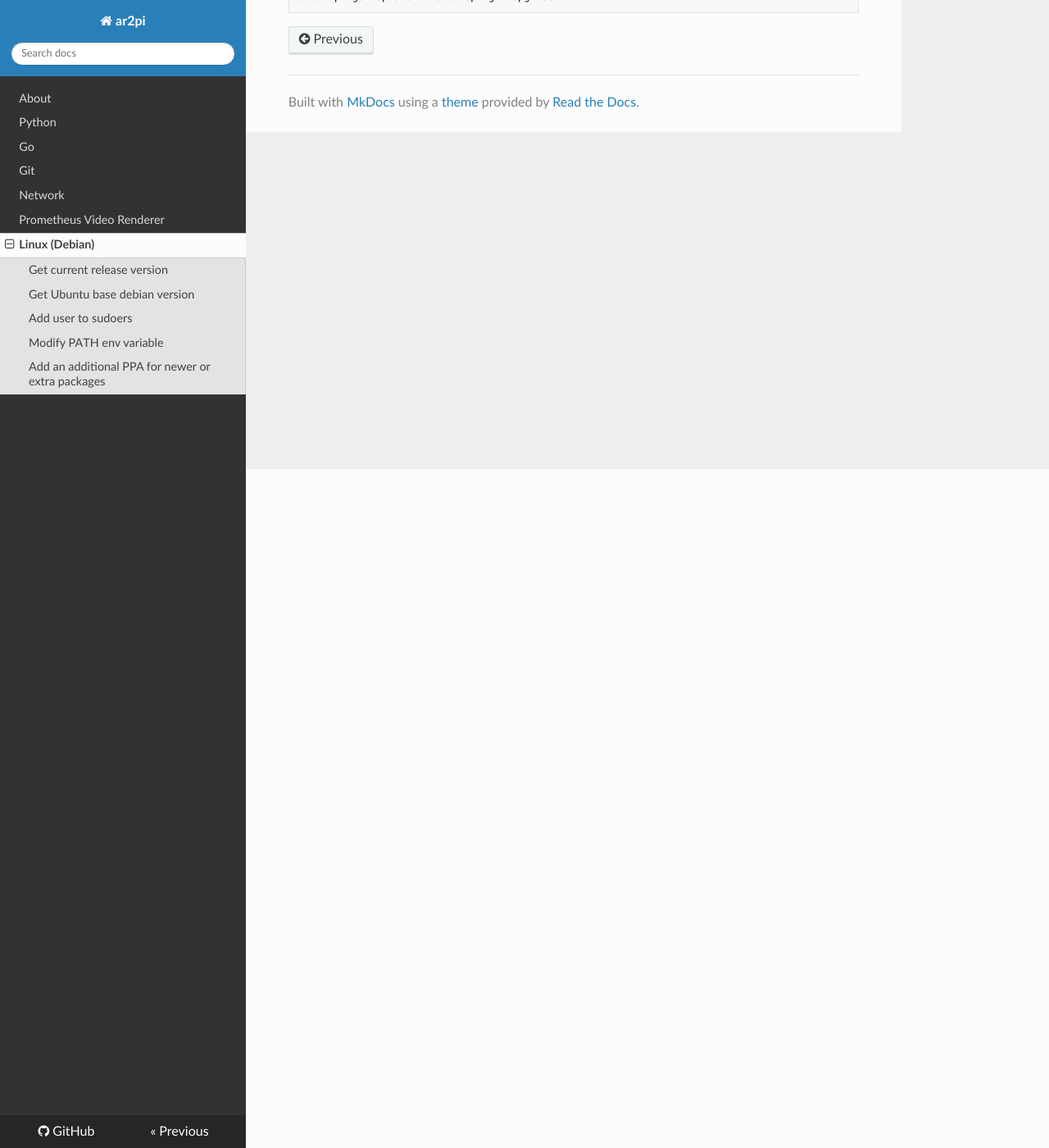
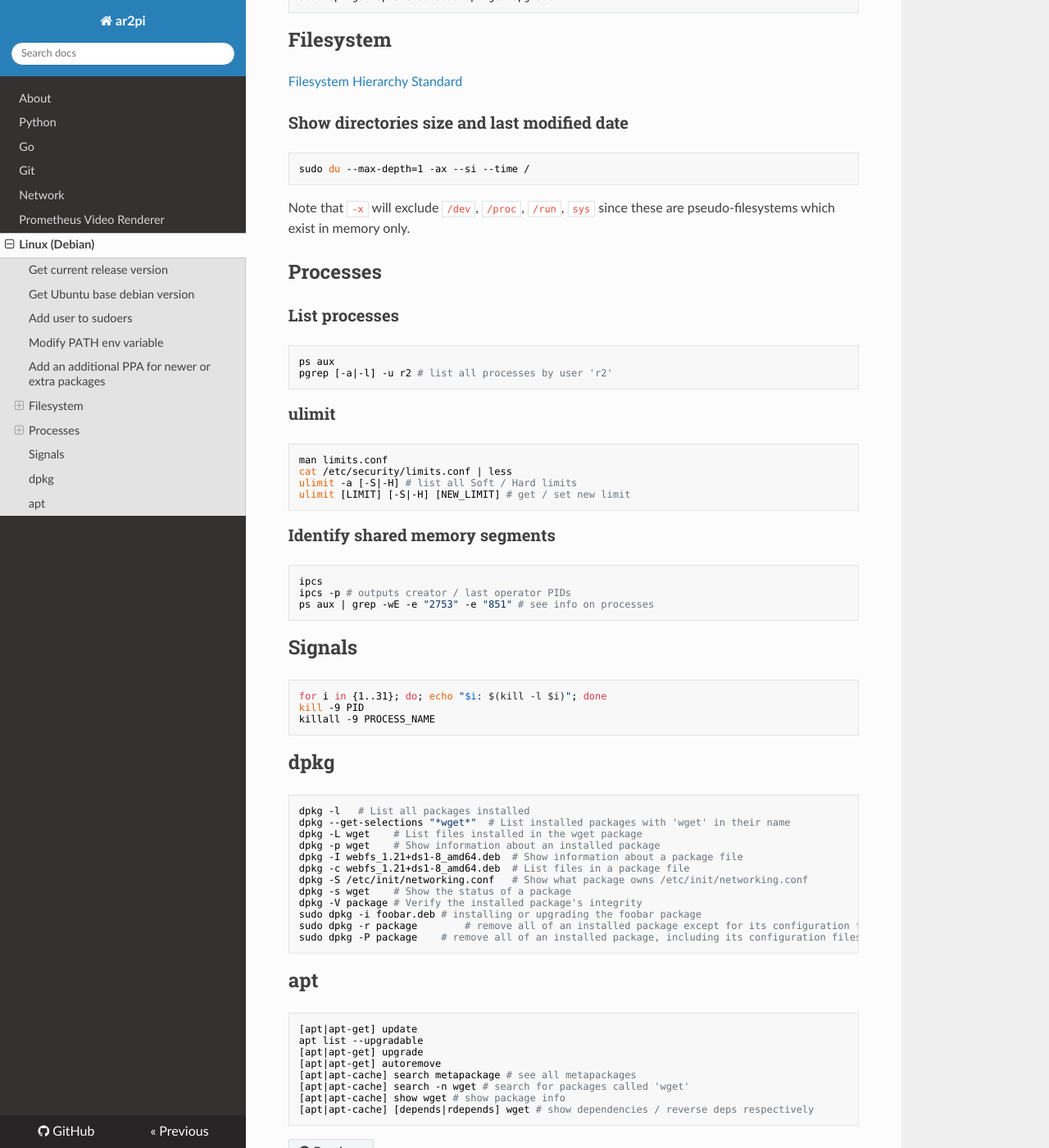
Before and after one commit to ar2pi/ar2pi, an MkDocs documentation site: the page built from docs/linux-debian.md, in a window 1280 px wide and 1400 px high, scrolled down 828 px. Shown: the whole window at 82% size. Built offline with MkDocs 1.6.1, drawn with Linux system fonts in a browser that asks for light colours; nearby versions of some CDN libraries.

Commit message:
add linux docs and python shebang

````diff
--- a/docs/linux-debian.md
+++ b/docs/linux-debian.md
@@ -39,3 +39,78 @@ curl https://keyserver.ubuntu.com/pks/lookup?op=get&search=0xe1dd270288b4e603069
 
 sudo apt-get update && sudo apt-get upgrade
 ```
+
+## Filesystem
+
+[Filesystem Hierarchy Standard](https://refspecs.linuxfoundation.org/FHS_3.0/fhs-3.0.pdf)
+
+### Show directories size and last modified date
+
+```sh
+sudo du --max-depth=1 -ax --si --time /
+```
+Note that `-x` will exclude `/dev`, `/proc`, `/run`, `sys` since these are pseudo-filesystems which exist in memory only.
+
+## Processes
+
+### List processes
+
+```sh
+ps aux
+pgrep [-a|-l] -u r2 # list all processes by user 'r2'
+```
+
+### ulimit
+
+```sh
+man limits.conf
+cat /etc/security/limits.conf | less
+ulimit -a [-S|-H] # list all Soft / Hard limits
+ulimit [LIMIT] [-S|-H] [NEW_LIMIT] # get / set new limit
+```
+
+### Identify shared memory segments
+
+```sh
+ipcs
+ipcs -p # outputs creator / last operator PIDs
+ps aux | grep -wE -e "2753" -e "851" # see info on processes
+```
+
+## Signals
+
+```sh
+for i in {1..31}; do; echo "$i: $(kill -l $i)"; done
+kill -9 PID
+killall -9 PROCESS_NAME
+```
+
+## dpkg
+
+```sh
+dpkg -l   # List all packages installed
+dpkg --get-selections "*wget*"  # List installed packages with 'wget' in their name
+dpkg -L wget	# List files installed in the wget package
+dpkg -p wget	# Show information about an installed package
+dpkg -I webfs_1.21+ds1-8_amd64.deb	# Show information about a package file
+dpkg -c webfs_1.21+ds1-8_amd64.deb	# List files in a package file
+dpkg -S /etc/init/networking.conf	# Show what package owns /etc/init/networking.conf
+dpkg -s wget	# Show the status of a package
+dpkg -V package	# Verify the installed package's integrity
+sudo dpkg -i foobar.deb	# installing or upgrading the foobar package
+sudo dpkg -r package		# remove all of an installed package except for its configuration files
+sudo dpkg -P package	# remove all of an installed package, including its configuration files
+```
+
+## apt
+
+```sh
+[apt|apt-get] update
+apt list --upgradable
+[apt|apt-get] upgrade
+[apt|apt-get] autoremove
+[apt|apt-cache] search metapackage # see all metapackages
+[apt|apt-cache] search -n wget # search for packages called 'wget'
+[apt|apt-cache] show wget # show package info
+[apt|apt-cache] [depends|rdepends] wget # show dependencies / reverse deps respectively
+```
````
Also changed, not shown: docs/python.md (+4 -0 lines).
